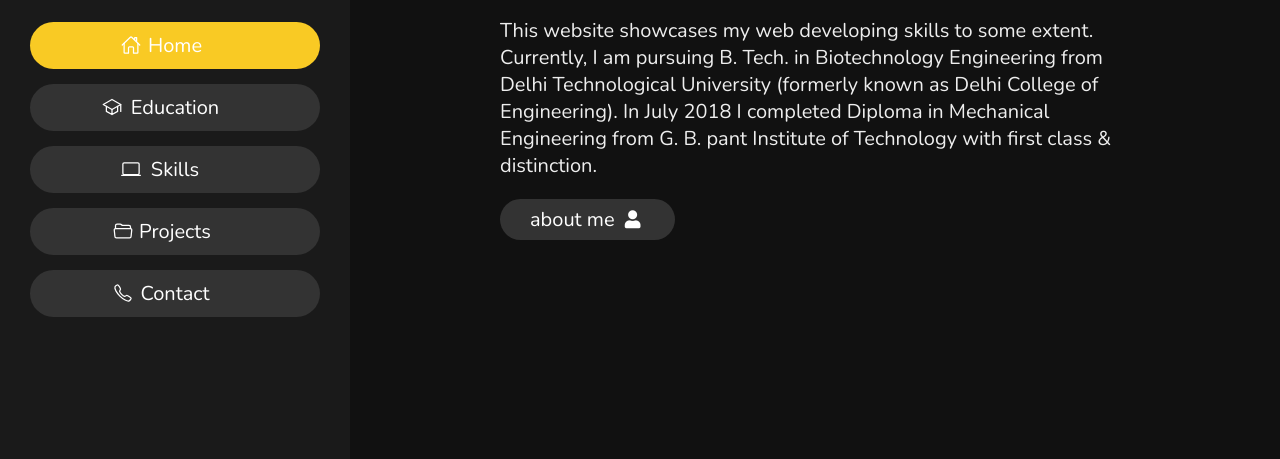
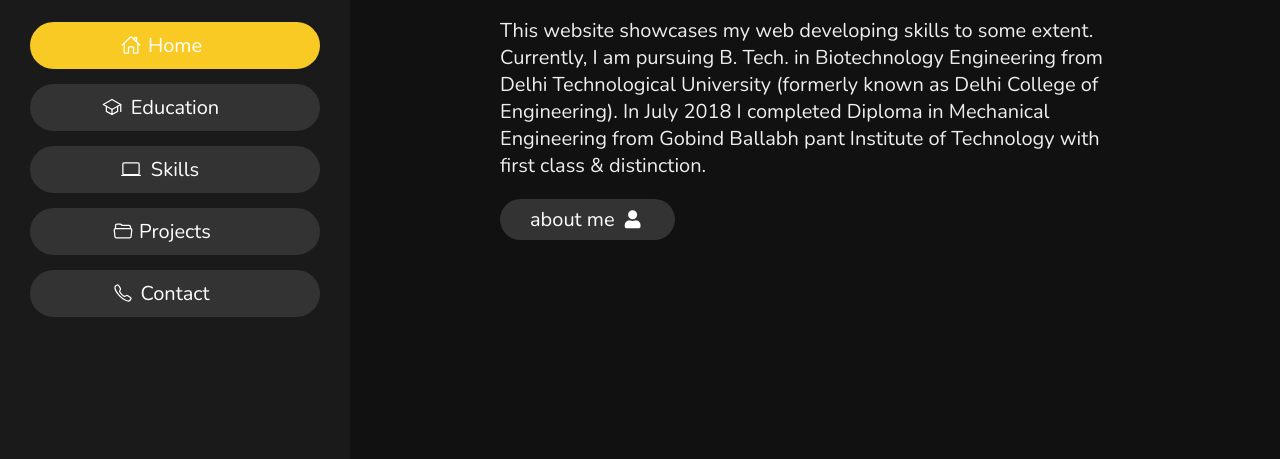
Before and after one commit to SameroKruz/portfolio, a plain HTML site: page index.html in a window 1280 px wide. Shown: the part 341-800 px from the top of the page. Drawn offline with nearby package versions, Linux system fonts and the light colour scheme.

Commit message:
minor changes

```diff
--- a/index.html
+++ b/index.html
@@ -50,7 +50,7 @@
         <p>This website showcases my web developing skills to some extent. Currently, I am pursuing B. Tech. in
             Biotechnology Engineering from Delhi Technological University (formerly known as Delhi College of
             Engineering). In July 2018 I
-            completed Diploma in Mechanical Engineering from G. B. pant Institute of Technology with first class &
+            completed Diploma in Mechanical Engineering from Gobind Ballabh pant Institute of Technology with first class &
             distinction.</p>
         <a href="#skill"><button class="btn about-me">about me <i class="fas fa-user"></i></button></a>
 
```
